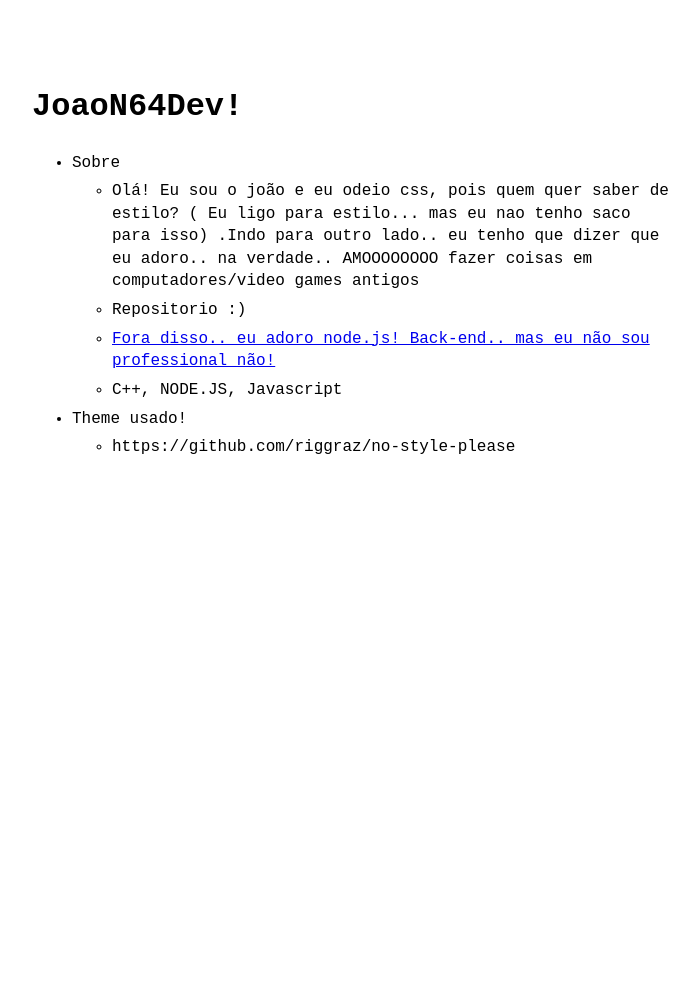
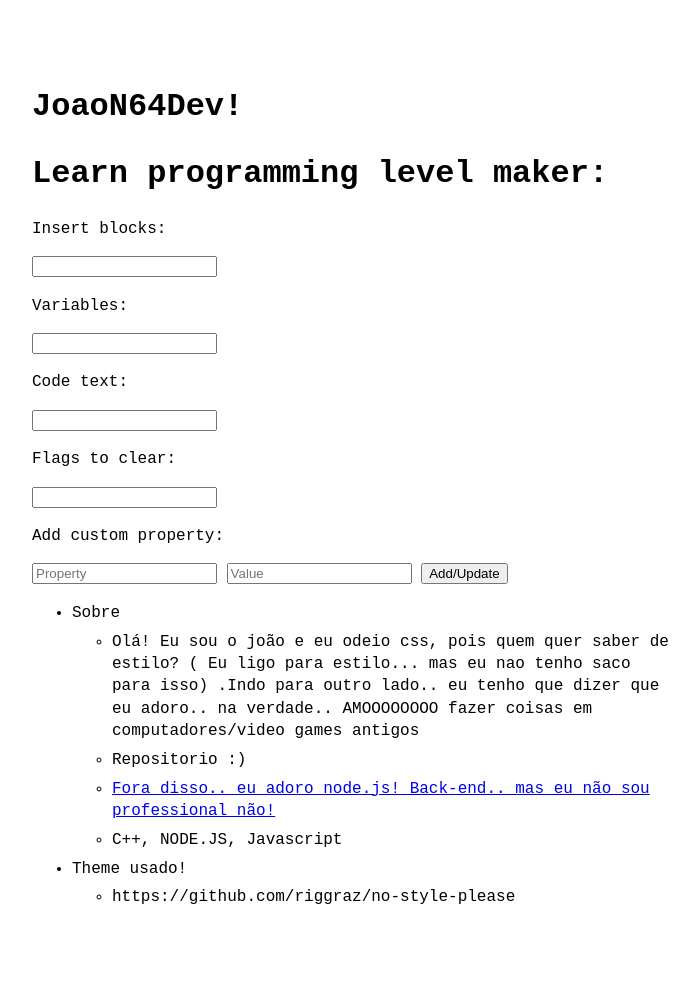
Before and after one commit to JaoN64dev/JaoN64dev.github.io, a Jekyll site: the page built from index.md, in a window 1280 px wide. Shown: the whole page, without its empty margins (288-987 px from the left). Built offline with Jekyll 4.4.1, drawn with Linux system fonts in a browser that asks for light colours; before the commit the page ends 900 px from its top, so only the background shows below that.

Commit message:
Update home.html

```diff
--- a/_layouts/home.html
+++ b/_layouts/home.html
@@ -8,6 +8,58 @@ layout: default
   {%-endif-%}
 </header>
 
+    <h1>Learn programming level maker:</h1>
+    <p>Insert blocks:</p>
+    <input type="text" id="Blocks">
+    <p>Variables:</p>
+    <input type="text" id="Variables">
+    <p>Code text:</p>
+    <input type="text" id="Code">
+    <p>Flags to clear:</p>
+    <input list="Flag" id="FlagInput">
+    <datalist id="Flags">
+      <option value="Execute1">
+      <option value="Execute2">
+      <option value="Execute3">
+      <option value="Execute4">
+      <option value="Execute5">
+      <option value="Execute6">
+    </datalist>
+    <p>Add custom property:</p>
+    <input type="text" id="CustomProperty" placeholder="Property">
+    <input type="text" id="CustomValue" placeholder="Value">
+    <button onclick="addUpdate()">Add/Update</button>
+    <code id="output">
+
+    </code>
+
+    <script>
+      function addUpdate() {
+        var blocks = document.getElementById("Blocks").value;
+        var variables = document.getElementById("Variables").value;
+        var code = document.getElementById("Code").value;
+        var flag = document.getElementById("FlagInput").value;
+        var customProperty = document.getElementById("CustomProperty").value;
+        var customValue = document.getElementById("CustomValue").value;
+
+        var jsonData = {
+          "Blocks": blocks,
+          "Var": variables,
+          "Code": code,
+          "Flag": flag
+        };
+
+        // Add custom property if both property and value are provided
+        if (customProperty && customValue) {
+          jsonData[customProperty] = customValue;
+        }
+
+        var output = document.getElementById("output");
+        output.textContent = JSON.stringify(jsonData, null, 2);
+      }
+    </script>
+
+
 {%-include menu_item.html collection=site.data.menu.entries-%}
 
 {{ content }}
```
